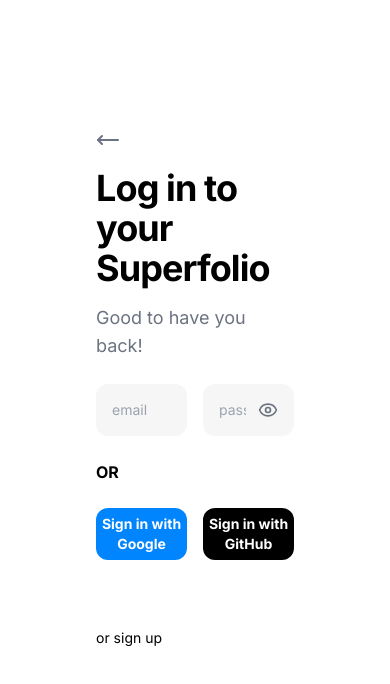
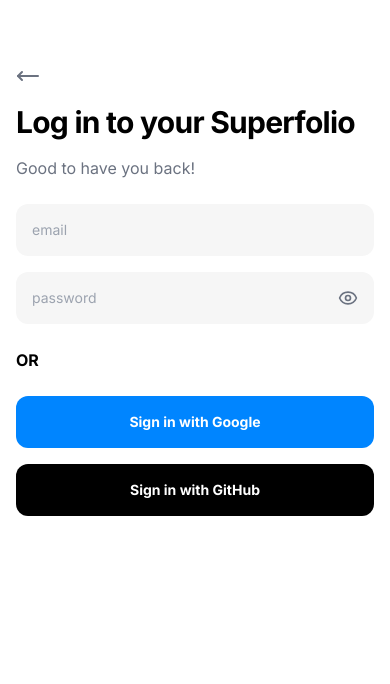
Before and after one commit to 1Sankalp/v1, a Next.js app: page /login in a window 390 px wide. Shown: the top 684 px of the page. Built offline with nearby package versions, Linux system fonts and the light colour scheme; no server answers.

Commit message:
more changes

```diff
--- a/app/login/page.tsx
+++ b/app/login/page.tsx
@@ -84,7 +84,7 @@
   };
 
   return (
-    <div className="min-h-screen bg-white flex flex-col items-left px-24 pt-32">
+    <div className="min-h-screen bg-white flex flex-col items-left px-4 md:px-24 pt-16 md:pt-32">
       <div className="w-full max-w-lg">
         <div className="text-left">
           <Link
@@ -93,11 +93,11 @@
           >
             <MoveLeft size={24} />
           </Link>
-          <h1 className="text-4xl font-bold mb-4">
+          <h1 className="text-3xl md:text-4xl font-bold mb-4">
             Log in to your Superfolio
           </h1>
 
-          <p className="text-gray-500 text-lg mb-6">
+          <p className="text-gray-500 text-base md:text-lg mb-6">
             Good to have you back!
           </p>
         </div>
@@ -121,7 +121,7 @@
 
         <form onSubmit={handleSubmit} className="relative">
           <div className="max-w-md">
-            <div className="flex gap-4 mb-6">
+            <div className="flex flex-col md:flex-row gap-4 mb-6">
               <div className="flex-1">
                 <input
                   type="email"
@@ -149,7 +149,7 @@
               </div>
             </div>
 
-            <div className="relative h-[104px]">
+            <div className="relative h-[104px] md:h-[104px]">
               <div className="text-left font-bold my-6">
                 OR
               </div>
@@ -159,7 +159,7 @@
                   {!email ? (
                     <motion.div
                       key="social"
-                      className="flex gap-4 w-full absolute inset-0"
+                      className="flex flex-col md:flex-row gap-4 w-full absolute inset-0"
                       initial={{ opacity: 0, scale: 0.95 }}
                       animate={{ opacity: 1, scale: 1 }}
                       exit={{ opacity: 0, scale: 0.95 }}
@@ -199,13 +199,13 @@
                     >
                       <button
                         type="submit"
-                        disabled={isLoading || !email || !password}
+                        disabled={isLoading}
                         className="w-full bg-[#0085ff] text-white text-sm font-bold py-4 rounded-xl
                                  transition-all duration-300 hover:bg-[#2999ff] active:transform
                                  active:scale-95 hover:shadow-lg flex items-center justify-center
                                  disabled:opacity-50 disabled:cursor-not-allowed"
                       >
-                        {isLoading ? 'Signing in...' : 'Sign in'}
+                        {isLoading ? 'Logging in...' : 'Log in'}
                       </button>
                     </motion.div>
                   )}
@@ -213,21 +213,14 @@
               </div>
             </div>
           </div>
+        </form>
 
-          <motion.div
-            className="mt-16"
-            initial={{ opacity: 0, x: 50 }}
-            animate={{ opacity: 1, x: 0 }}
-            transition={{ duration: 0.6, delay: 0.4 }}
-          >
-            <Link
-              href="/signup"
-              className="block text-left text-sm text-[#000000]"
-            >
-              or sign up
+        <div className="mt-8 text-sm">
+          <span className="text-gray-500">Don't have an account? </span>
+          <Link href="/signup" className="text-[#0085ff] font-bold hover:underline">
+            Sign up
           </Link>
-          </motion.div>
-        </form>
+        </div>
       </div>
     </div>
   );
--- a/app/signup/page.tsx
+++ b/app/signup/page.tsx
@@ -157,7 +157,7 @@
         email: email.toLowerCase().trim(),
         password: password.trim(),
         options: {
-          emailRedirectTo: `${process.env.NEXT_PUBLIC_SITE_URL || window.location.origin}/auth/callback`,
+          emailRedirectTo: `${window.location.origin}/login?verified=true`,
           data: {
             username: username.toLowerCase().trim()
           }
@@ -167,22 +167,16 @@
       if (authError) throw authError;
       if (!authData.user) throw new Error('No user returned from auth signup');
 
-      // Create user record using fetch to backend endpoint
-      const response = await fetch('/api/create-user', {
-        method: 'POST',
-        headers: {
-          'Content-Type': 'application/json',
-        },
-        body: JSON.stringify({
+      // Create user record
+      const { error: userError } = await supabase
+        .from('users')
+        .insert({
           id: authData.user.id,
           email: email.toLowerCase().trim(),
           username: username.toLowerCase().trim(),
-        }),
-      });
+        });
 
-      if (!response.ok) {
-        throw new Error('Failed to create user record');
-      }
+      if (userError) throw userError;
 
       setShowSuccess(true);
     } catch (err: any) {
@@ -203,7 +197,7 @@
       const { data, error } = await supabase.auth.signInWithOAuth({
         provider,
         options: {
-          redirectTo: `${process.env.NEXT_PUBLIC_SITE_URL || window.location.origin}/auth/callback`
+          redirectTo: `${window.location.origin}/auth/callback`
         }
       });
 
```
Lines whose indentation alone changed are shown as unchanged.
